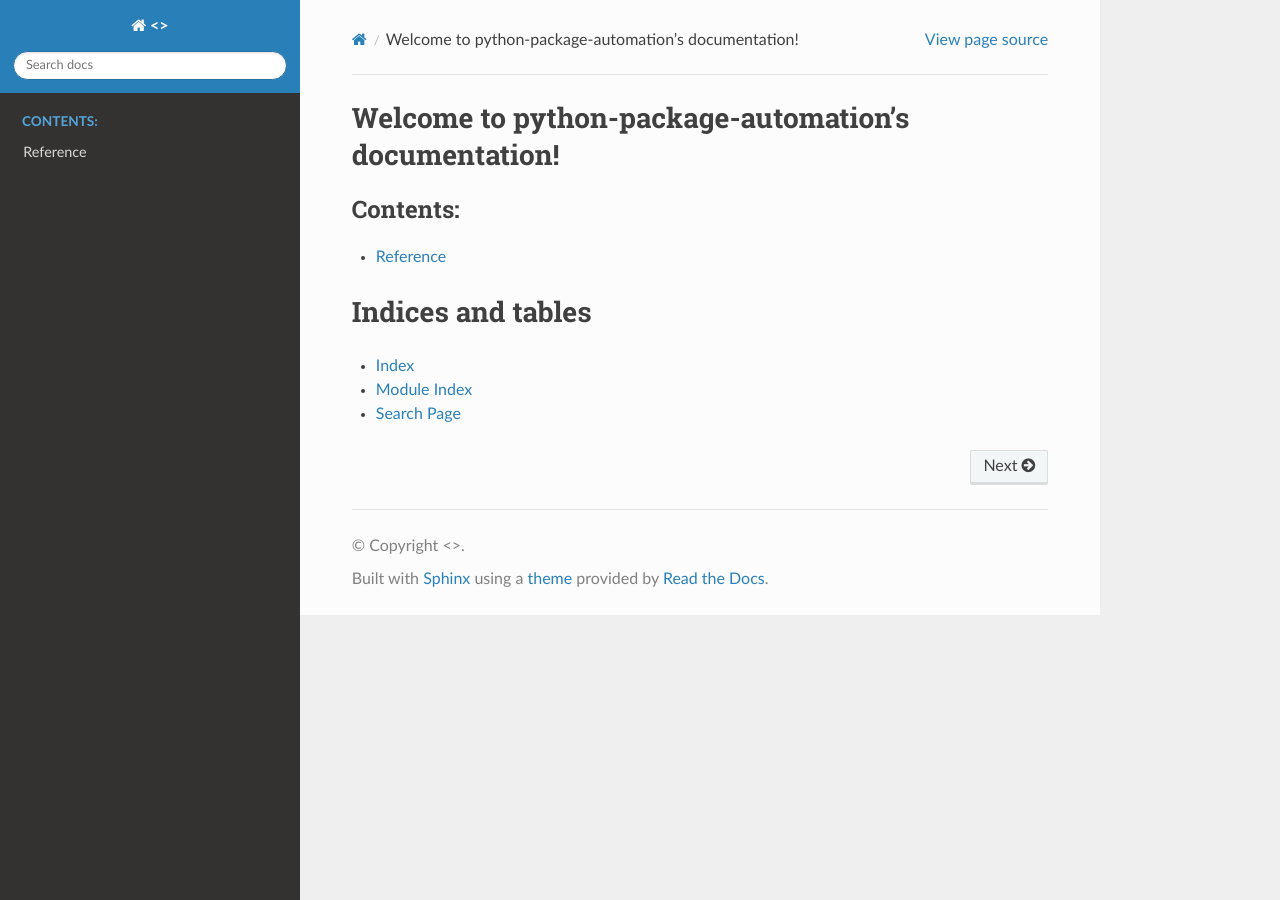
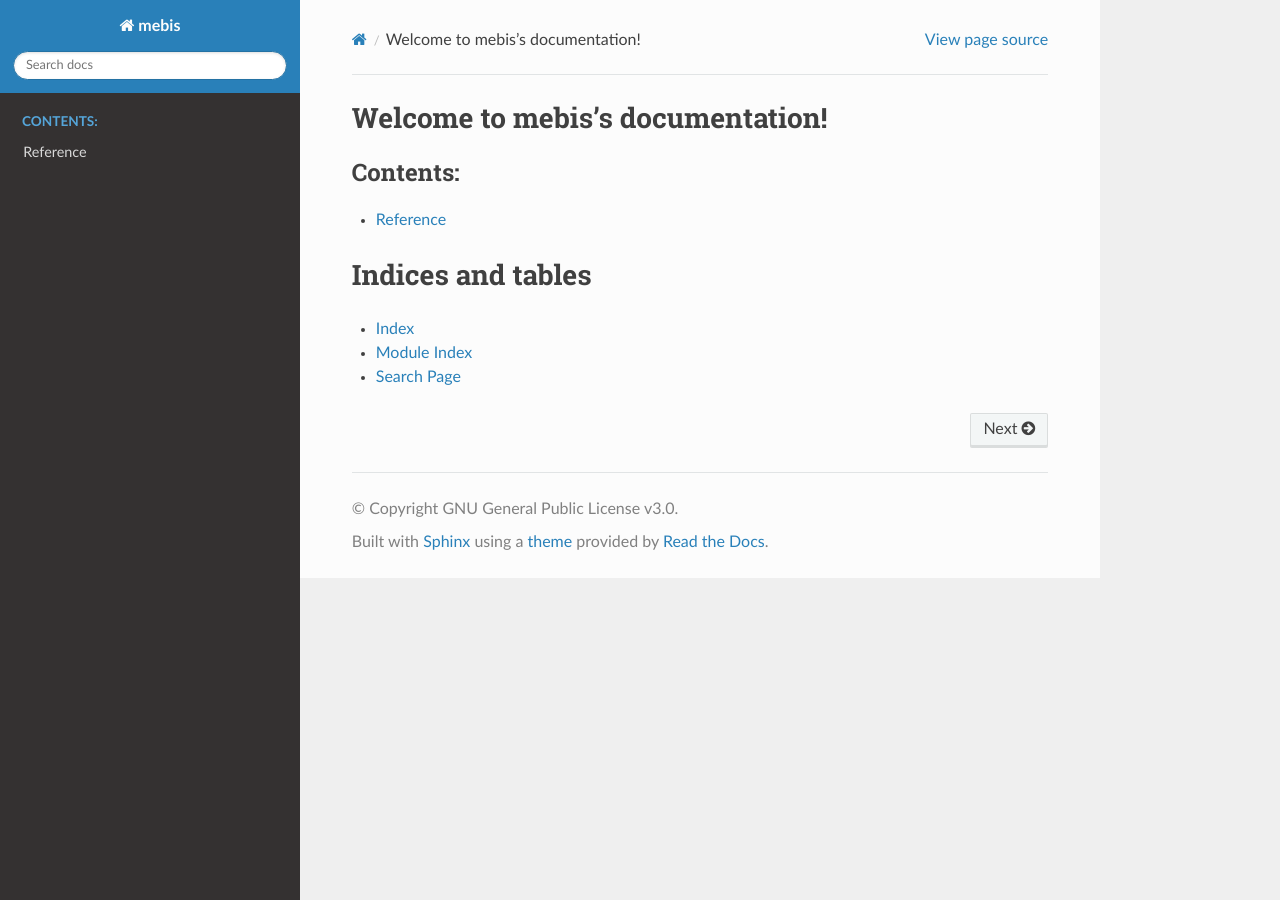
Before and after one commit to leonhma/mebispy, a Sphinx documentation site: the page built from docs/index.rst, in a window 1280 px wide. Built offline with Sphinx 7.4.7 and the Read the Docs theme 2.0.0, drawn with Linux system fonts in a browser that asks for light colours.

```diff
--- a/docs/conf.py
+++ b/docs/conf.py
@@ -9,9 +9,9 @@ import sys
 
 sys.path.insert(0, os.path.abspath('..'))
 
-project = "<>"
-copyright = "<>"
-author = "<>"
+project = "mebis"
+copyright = "GNU General Public License v3.0"
+author = "leonhma"
 release = "<>"
 
 # -- General configuration ---------------------------------------------------
--- a/docs/index.rst
+++ b/docs/index.rst
@@ -3,7 +3,7 @@
    You can adapt this file completely to your liking, but it should at least
    contain the root `toctree` directive.
 
-Welcome to python-package-automation's documentation!
+Welcome to mebis's documentation!
 =====================================================
 
 .. toctree::
--- a/docs/reference.rst
+++ b/docs/reference.rst
@@ -1,5 +1,5 @@
 Reference
 =========
 
-.. automodule:: python_package_automation
+.. automodule:: mebis
     :members:
```
Also changed, not shown: setup.py (+4 -4 lines), mebis/__init__.py (renamed from python_package_automation/__init__.py), 1 other file.
